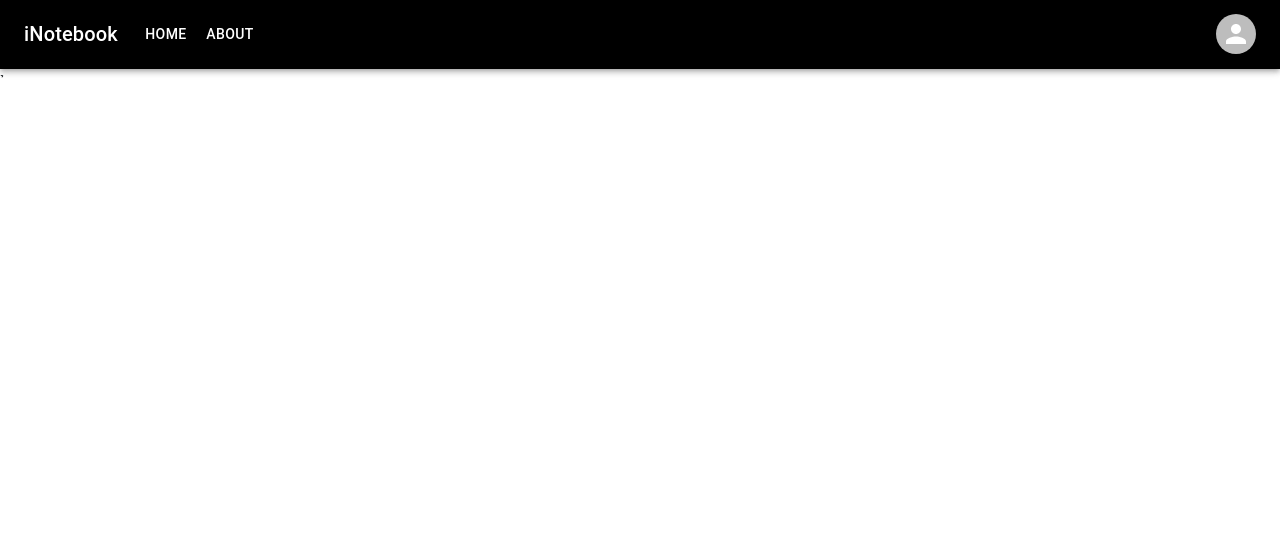
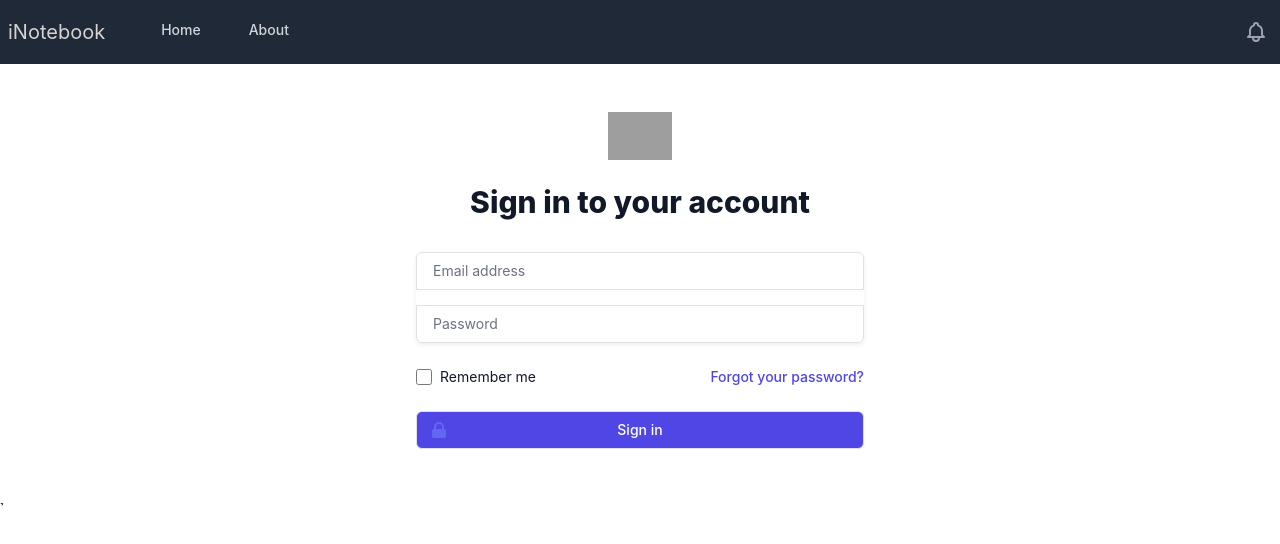
Before and after one commit to rajmahadev8/inotebook, a React (Create React App) app in the folder inotebook/: page /login in a window 1280 px wide. Shown: the top 544 px of the page. Built offline with nearby package versions, Linux system fonts and the light colour scheme; grey boxes are pictures that could not be loaded; the HTML template or start-up script is replaced by a standard one.

Commit message:
Second Commit Login UI added

```diff
--- a/inotebook/public/index.html
+++ b/inotebook/public/index.html
@@ -12,6 +12,7 @@
     <link href="https://cdn.jsdelivr.net/npm/bootstrap@5.1.3/dist/css/bootstrap.min.css" rel="stylesheet" integrity="sha384-1BmE4kWBq78iYhFldvKuhfTAU6auU8tT94WrHftjDbrCEXSU1oBoqyl2QvZ6jIW3" crossorigin="anonymous">
     <link rel="apple-touch-icon" href="%PUBLIC_URL%/logo192.png" />
     <script src="https://kit.fontawesome.com/efbc74da8e.js" crossorigin="anonymous"></script>
+    <script src="https://cdn.tailwindcss.com"></script>
     <!--
       manifest.json provides metadata used when your web app is installed on a
       user's mobile device or desktop. See https://developers.google.com/web/fundamentals/web-app-manifest/
@@ -27,6 +28,7 @@
       Learn how to configure a non-root public URL by running `npm run build`.
     -->
     <title>iNotebook</title>
+
   </head>
   <body>
     <noscript>You need to enable JavaScript to run this app.</noscript>
--- a/inotebook/src/App.js
+++ b/inotebook/src/App.js
@@ -9,6 +9,8 @@
   Route
 } from "react-router-dom";
 import NoteState from './context/notestate';
+import Signup from './components/Signup';
+import Login from './components/Login';
 function App() {
   return (
     <>
@@ -23,6 +25,12 @@
             <Route exact path="/about">
               <About />
             </Route>
+            <Route exact path="/login">
+              <Login />
+            </Route>
+            <Route exact path="/signup">
+              <Signup />
+            </Route>
           </Switch>
         </div>
       </Router>
--- a/inotebook/src/components/AddNote.jsx
+++ b/inotebook/src/components/AddNote.jsx
@@ -17,7 +17,7 @@
     return (
         <div>
             <div className="container my-5 d-flex flex-column align-items-center">
-                <h3>Add a Note</h3>
+                <h3 className='text-3xl  font-bold	mb-4'>Add a Note</h3>
                 <form style={{ width: "70%", display: "flex", flexDirection: "column", alignItems: "center" }}>
                     <div className="container">
                         <div className="mb-3 ">
--- /dev/null
+++ b/inotebook/src/components/Login.jsx
@@ -0,0 +1,90 @@
+import React from 'react'
+import { LockClosedIcon } from '@heroicons/react/solid'
+
+
+const Login = () => {
+    return (
+        <div>
+            <div className="min-h-full flex items-center justify-center py-12 px-4 sm:px-6 lg:px-8">
+        <div className="max-w-md w-full space-y-8">
+          <div>
+            <img
+              className="mx-auto h-12 w-auto"
+              src="https://tailwindui.com/img/logos/workflow-mark-indigo-600.svg"
+              alt="Workflow"
+            />
+            <h2 className="mt-6 text-center text-3xl font-extrabold text-gray-900">Sign in to your account</h2>
+
+          </div>
+          <form className="mt-8 space-y-6" action="#" method="POST">
+            <input type="hidden" name="remember" defaultValue="true" />
+            <div className="rounded-md shadow-sm -space-y-px">
+              <div className='my-3'>
+                <label htmlFor="email-address" className="sr-only">
+                  Email address
+                </label>
+                <input
+                  id="email-address"
+                  name="email"
+                  type="email"
+                  autoComplete="email"
+                  required
+                  className="appearance-none rounded-none relative block w-full px-3 py-2 border border-gray-300 placeholder-gray-500 text-gray-900 rounded-t-md focus:outline-none focus:ring-indigo-500 focus:border-indigo-500 focus:z-10 sm:text-sm"
+                  placeholder="Email address"
+                />
+              </div>
+              <div>
+                <label htmlFor="password" className="sr-only">
+                  Password
+                </label>
+                <input
+                  id="password"
+                  name="password"
+                  type="password"
+                  autoComplete="current-password"
+                  required
+                  className="appearance-none rounded-none relative block w-full px-3 py-2 border border-gray-300 placeholder-gray-500 text-gray-900 rounded-b-md focus:outline-none focus:ring-indigo-500 focus:border-indigo-500 focus:z-10 sm:text-sm"
+                  placeholder="Password"
+                />
+              </div>
+            </div>
+
+            <div className="flex items-center justify-between">
+              <div className="flex items-center">
+                <input
+                  id="remember-me"
+                  name="remember-me"
+                  type="checkbox"
+                  className="h-4 w-4 text-indigo-600 focus:ring-indigo-500 border-gray-300 rounded"
+                />
+                <label htmlFor="remember-me" className="ml-2 block text-sm text-gray-900">
+                  Remember me
+                </label>
+              </div>
+
+              <div className="text-sm">
+                <a href="#" className="font-medium text-indigo-600 hover:text-indigo-500">
+                  Forgot your password?
+                </a>
+              </div>
+            </div>
+
+            <div>
+              <button
+                type="submit"
+                className="group relative w-full flex justify-center py-2 px-4 border border-transparent text-sm font-medium rounded-md text-white bg-indigo-600 hover:bg-indigo-700 focus:outline-none focus:ring-2 focus:ring-offset-2 focus:ring-indigo-500"
+              >
+                <span className="absolute left-0 inset-y-0 flex items-center pl-3">
+                  <LockClosedIcon className="h-5 w-5 text-indigo-500 group-hover:text-indigo-400" aria-hidden="true" />
+                </span>
+                Sign in
+              </button>
+            </div>
+          </form>
+        </div>
+      </div>
+        </div>
+    )
+}
+
+export default Login
--- a/inotebook/src/components/Navbar.jsx
+++ b/inotebook/src/components/Navbar.jsx
@@ -1,42 +1,20 @@
-import React, { useEffect } from 'react'
+import React, { useEffect, Fragment } from 'react'
 import { Link, useLocation } from 'react-router-dom';
-import AppBar from '@mui/material/AppBar';
-import Box from '@mui/material/Box';
-import Toolbar from '@mui/material/Toolbar';
-import IconButton from '@mui/material/IconButton';
-import Typography from '@mui/material/Typography';
-import Menu from '@mui/material/Menu';
-import MenuIcon from '@mui/icons-material/Menu';
-import Container from '@mui/material/Container';
-import Avatar from '@mui/material/Avatar';
-import Button from '@mui/material/Button';
-import Tooltip from '@mui/material/Tooltip';
-import MenuItem from '@mui/material/MenuItem';
+import { Disclosure, Menu, Transition } from '@headlessui/react'
+import { BellIcon, MenuIcon, XIcon } from '@heroicons/react/outline'
 export const Navbar = () => {
     let location = useLocation();
     useEffect(() => {
         // console.log(location.pathname);
     }, [location]);
-    const pages = ['Home', 'About'];
-    const settings = ['Profile', 'Logout'];
+    const navigation = [
+        { name: 'Home', href: '/', current: true },
+        { name: 'About', href: '/about', current: false },
+    ]
 
-    const [anchorElNav, setAnchorElNav] = React.useState(null);
-    const [anchorElUser, setAnchorElUser] = React.useState(null);
-
-    const handleOpenNavMenu = (event) => {
-        setAnchorElNav(event.currentTarget);
-    };
-    const handleOpenUserMenu = (event) => {
-        setAnchorElUser(event.currentTarget);
-    };
-
-    const handleCloseNavMenu = () => {
-        setAnchorElNav(null);
-    };
-
-    const handleCloseUserMenu = () => {
-        setAnchorElUser(null);
-    };
+    function classNames(...classes) {
+        return classes.filter(Boolean).join(' ')
+    }
     return (
         <div>
             {/* <nav className="navbar navbar-expand-lg navbar-dark bg-dark">
@@ -57,116 +35,146 @@
                     </div>
                 </div>
             </nav> */}
-            <AppBar position="static" sx={{backgroundColor: "black"}}>
-                <Container maxWidth="xl">
-                    <Toolbar disableGutters>
-                        <Typography
-                            variant="h6"
-                            noWrap
-                            component="div"
-                            sx={{ mr: 2, display: { xs: 'none', md: 'flex' } }}
-                        >
-                            iNotebook
-                        </Typography>
+            <Disclosure as="nav" className="bg-gray-800">
+                {({ open }) => (
+                    <>
+                        <div className="max-w-7xl mx-auto px-2 sm:px-6 lg:px-8">
+                            <div className="relative flex items-center justify-between h-16">
+                                <div className="absolute inset-y-0 left-0 flex items-center sm:hidden">
+                                    {/* Mobile menu button*/}
+                                    <Disclosure.Button className="inline-flex items-center justify-center p-2 rounded-md text-gray-400 hover:text-white hover:bg-gray-700 focus:outline-none focus:ring-2 focus:ring-inset focus:ring-white">
+                                        <span className="sr-only">Open main menu</span>
+                                        {open ? (
+                                            <XIcon className="block h-6 w-6" aria-hidden="true" />
+                                        ) : (
+                                            <MenuIcon className="block h-6 w-6" aria-hidden="true" />
+                                        )}
+                                    </Disclosure.Button>
+                                </div>
+                                <div className="flex-1 flex items-center justify-center sm:items-stretch sm:justify-start">
+                                    <div className="flex-shrink-0 flex items-center">
+                                        {/* <img
+                                            className="block lg:hidden h-8 w-auto"
+                                            src="https://tailwindui.com/img/logos/workflow-mark-indigo-500.svg"
+                                            alt="Workflow"
+                                        /> */}
+                                        {/* <img
+                                            className="hidden lg:block h-8 w-auto"
+                                            src="https://tailwindui.com/img/logos/workflow-logo-indigo-500-mark-white-text.svg"
+                                            alt="Workflow"
+                                        /> */}
+                                        <Link className="navbar-brand text-stone-300 hover:text-white" style={{ textDecoration: 'none' }} to="/">iNotebook</Link>
+                                    </div>
+                                    <div className="hidden sm:block sm:ml-6">
+                                        <div className="flex space-x-4">
+                                            {/* {navigation.map((item) => (
+                                                <a
+                                                    key={item.name}
+                                                    href={item.href}
+                                                    className={classNames(
+                                                        item.current ? 'bg-gray-900 text-white' : 'text-gray-300 hover:bg-gray-700 hover:text-white',
+                                                        'px-3 py-2 rounded-md text-sm font-medium'
+                                                    )}
+                                                    aria-current={item.current ? 'page' : undefined}
+                                                >
+                                                    {item.name}
+                                                </a>
+                                            ))} */}
 
-                        <Box sx={{ flexGrow: 1, display: { xs: 'flex', md: 'none' } }}>
-                            <IconButton
-                                size="large"
-                                aria-label="account of current user"
-                                aria-controls="menu-appbar"
-                                aria-haspopup="true"
-                                onClick={handleOpenNavMenu}
-                                color="inherit"
-                            >
-                                <MenuIcon />
-                            </IconButton>
-                            <Menu
-                                id="menu-appbar"
-                                anchorEl={anchorElNav}
-                                anchorOrigin={{
-                                    vertical: 'bottom',
-                                    horizontal: 'left',
-                                }}
-                                keepMounted
-                                transformOrigin={{
-                                    vertical: 'top',
-                                    horizontal: 'left',
-                                }}
-                                open={Boolean(anchorElNav)}
-                                onClose={handleCloseNavMenu}
-                                sx={{
-                                    display: { xs: 'block', md: 'none' },
-                                }}
-                            >
-                                {pages.map((page) => (
-                                    <MenuItem key={page} onClick={handleCloseNavMenu}>
-                                        <Typography textAlign="center">{page}</Typography>
-                                    </MenuItem>
+                                            <Link className={`px-3 py-2 rounded-md text-sm font-medium ${location.pathname === "/" ? "bg-gray-900 text-white" : "text-gray-300 hover:bg-gray-700 hover:text-white"}`} aria-current="page" to="/">Home</Link>
+                                            <Link className={`px-3 py-2 rounded-md text-sm font-medium ${location.pathname === "/about" ? "bg-gray-900 text-white" : "text-gray-300 hover:bg-gray-700 hover:text-white"}`} to="/about">About</Link>
+                                        </div>
+                                    </div>
+                                </div>
+                                <div className="absolute inset-y-0 right-0 flex items-center pr-2 sm:static sm:inset-auto sm:ml-6 sm:pr-0">
+                                    <button
+                                        type="button"
+                                        className="bg-gray-800 p-1 rounded-full text-gray-400 hover:text-white focus:outline-none focus:ring-2 focus:ring-offset-2 focus:ring-offset-gray-800 focus:ring-white"
+                                    >
+                                        <span className="sr-only">View notifications</span>
+                                        <BellIcon className="h-6 w-6" aria-hidden="true" />
+                                    </button>
+
+                                    {/* Profile dropdown */}
+                                    <Menu as="div" className={`ml-3 relative ${location.pathname==="/login"||location.pathname==="/signup"?"hidden":""}` } >
+                                        <div>
+                                            <Menu.Button className="bg-gray-800 flex text-sm rounded-full focus:outline-none focus:ring-2 focus:ring-offset-2 focus:ring-offset-gray-800 focus:ring-white">
+                                                <span className="sr-only">Open user menu</span>
+                                                <img
+                                                    className="h-8 w-8 rounded-full"
+                                                    src="https://images.unsplash.com/photo-1472099645785-5658abf4ff4e?ixlib=rb-1.2.1&ixid=eyJhcHBfaWQiOjEyMDd9&auto=format&fit=facearea&facepad=2&w=256&h=256&q=80"
+                                                    alt=""
+                                                />
+                                            </Menu.Button>
+                                        </div>
+                                        <Transition
+                                            as={Fragment}
+                                            enter="transition ease-out duration-100"
+                                            enterFrom="transform opacity-0 scale-95"
+                                            enterTo="transform opacity-100 scale-100"
+                                            leave="transition ease-in duration-75"
+                                            leaveFrom="transform opacity-100 scale-100"
+                                            leaveTo="transform opacity-0 scale-95"
+                                        >
+                                            <Menu.Items className="origin-top-right absolute right-0 mt-2 w-48 rounded-md shadow-lg py-1 bg-white ring-1 ring-black ring-opacity-5 focus:outline-none">
+                                                <Menu.Item>
+                                                    {({ active }) => (
+                                                        <a
+                                                            href="#"
+                                                            className={classNames(active ? 'bg-gray-100' : '', 'block px-4 py-2 text-sm text-gray-700')}
+                                                        >
+                                                            Your Profile
+                                                        </a>
+                                                    )}
+                                                </Menu.Item>
+                                                <Menu.Item>
+                                                    {({ active }) => (
+                                                        <a
+                                                            href="#"
+                                                            className={classNames(active ? 'bg-gray-100' : '', 'block px-4 py-2 text-sm text-gray-700')}
+                                                        >
+                                                            Settings
+                                                        </a>
+                                                    )}
+                                                </Menu.Item>
+                                                <Menu.Item>
+                                                    {({ active }) => (
+                                                        <a
+                                                            href="#"
+                                                            className={classNames(active ? 'bg-gray-100' : '', 'block px-4 py-2 text-sm text-gray-700')}
+                                                        >
+                                                            Sign out
+                                                        </a>
+                                                    )}
+                                                </Menu.Item>
+                                            </Menu.Items>
+                                        </Transition>
+                                    </Menu>
+                                </div>
+                            </div>
+                        </div>
+
+                        <Disclosure.Panel className="sm:hidden">
+                            <div className="px-2 pt-2 pb-3 space-y-1">
+                                {navigation.map((item) => (
+                                    <Disclosure.Button
+                                        key={item.name}
+                                        as="a"
+                                        href={item.href}
+                                        className={classNames(
+                                            item.current ? 'bg-gray-900 text-white' : 'text-gray-300 hover:bg-gray-700 hover:text-white',
+                                            'block px-3 py-2 rounded-md text-base font-medium'
+                                        )}
+                                        aria-current={item.current ? 'page' : undefined}
+                                    >
+                                        {item.name}
+                                    </Disclosure.Button>
                                 ))}
-                            </Menu>
-                        </Box>
-                        <Typography
-                            variant="h6"
-                            noWrap
-                            component="div"
-                            sx={{ flexGrow: 1, display: { xs: 'flex', md: 'none' } }}
-                        >
-                            iNotebook
-                        </Typography>
-                        <Box sx={{ flexGrow: 1, display: { xs: 'none', md: 'flex' } }}>
-                            {/* {pages.map((page) => ( */}
-                                <Button
-                                    // key={page}
-                                    key="Home"
-                                    onClick={handleCloseNavMenu}
-                                    sx={{ my: 2, color: 'white', display: 'block' }}
-                                >
-                                    {/* {page} */}<Link to="/" style={{textDecoration:"none", color:"white"}}>Home</Link>
-                                </Button>
-                                <Button
-                                    key="About"
-                                    onClick={handleCloseNavMenu}
-                                    sx={{ my: 2, color: 'white', display: 'block' }}
-                                >
-                                    <Link to="/About" style={{textDecoration:"none", color:"white"}}>About</Link>
-                                    {/* {page} */}
-                                </Button>
-                            {/* ))} */}
-
-                        </Box>
-                        <Box sx={{ flexGrow: 0 }}>
-                            <Tooltip title="Open settings">
-                                <IconButton onClick={handleOpenUserMenu} sx={{ p: 0 }}>
-                                    <Avatar alt="" src="/" />
-                                </IconButton>
-                            </Tooltip>
-                            <Menu
-                                sx={{ mt: '45px' }}
-                                id="menu-appbar"
-                                anchorEl={anchorElUser}
-                                anchorOrigin={{
-                                    vertical: 'top',
-                                    horizontal: 'right',
-                                }}
-                                keepMounted
-                                transformOrigin={{
-                                    vertical: 'top',
-                                    horizontal: 'right',
-                                }}
-                                open={Boolean(anchorElUser)}
-                                onClose={handleCloseUserMenu}
-                            >
-                                {settings.map((setting) => (
-                                    <MenuItem key={setting} onClick={handleCloseNavMenu}>
-                                        <Typography textAlign="center">{setting}</Typography>
-                                    </MenuItem>
-                                ))}
-                            </Menu>
-                        </Box>
-                    </Toolbar>
-                </Container>
-            </AppBar>
-
+                            </div>
+                        </Disclosure.Panel>
+                    </>
+                )}
+            </Disclosure>
         </div>
     )
 }
--- a/inotebook/src/components/Notes.jsx
+++ b/inotebook/src/components/Notes.jsx
@@ -99,7 +99,7 @@
             {/* <UpdateNotes ref={ref}/> */}
 
             <div className="row my-5 d-flex justify-content-center align-center">
-                <h3 className='text-center'>Your Notes</h3>
+                <h3 className='text-center text-3xl  font-bold	mb-4'>Your Notes</h3>
                 {notes.length===0 && 'No notes to be Display'}
                 {notes.map((notes) => {
                     return <NoteItem key={notes._id} notes={notes} currentNote={note} updateNote={updateNote}/>
--- /dev/null
+++ b/inotebook/src/components/Signup.jsx
@@ -0,0 +1,11 @@
+import React from 'react'
+
+const Signup = () => {
+    return (
+        <div>
+
+        </div>
+    )
+}
+
+export default Signup
--- a/inotebook/src/index.css
+++ b/inotebook/src/index.css
@@ -15,6 +15,7 @@
 i{
   cursor: pointer;
 }
+
 /*
 .form-inputs{
   border:2px solid rgba(70, 70, 70, 0.425);
```
